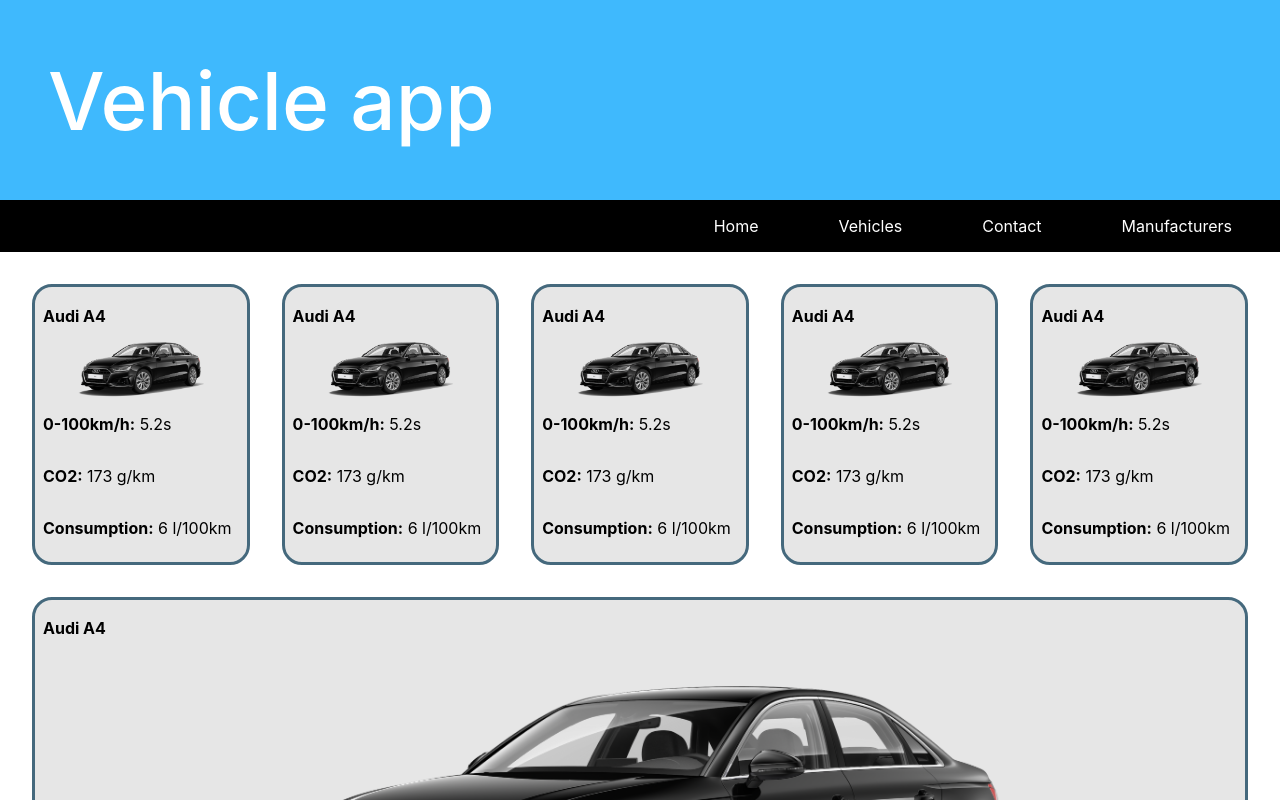
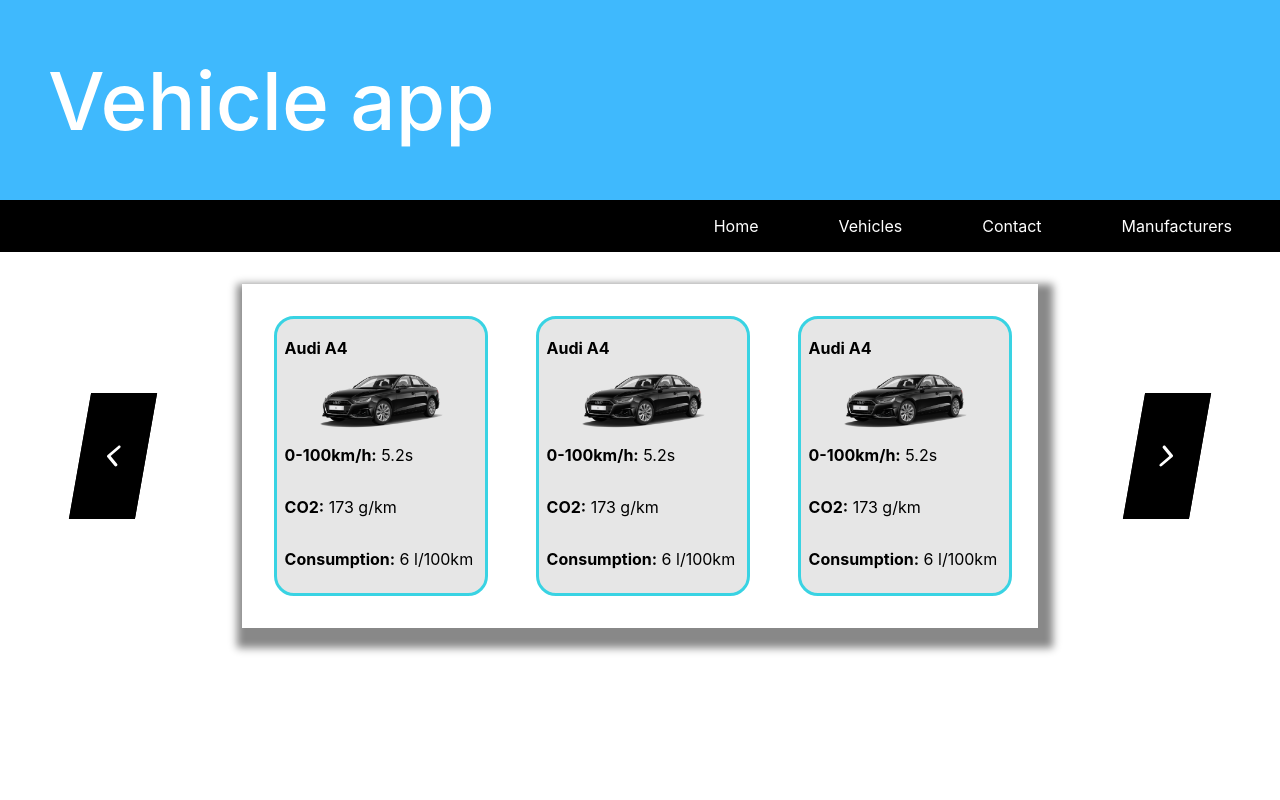
Before and after one commit to Danijel1703/vehicle-app-reactjs, a React (Create React App) app: page / in a window 1280 px wide. Shown: the top 800 px of the page. Built offline with nearby package versions, Linux system fonts and the light colour scheme.

Commit message:
Homepage lista "Newest products" gotova

```diff
--- a/package.json
+++ b/package.json
@@ -9,6 +9,7 @@
     "hamburger-react": "^2.4.1",
     "react": "^17.0.2",
     "react-dom": "^17.0.2",
+    "react-icons": "^4.3.1",
     "react-scripts": "5.0.0",
     "web-vitals": "^2.1.2"
   },
--- a/src/App.css
+++ b/src/App.css
@@ -3,10 +3,55 @@
 }
 
 .newest-cars {
+    box-shadow: 5px 10px 8px 10px #888888;
     display: flex;
-    flex-wrap: wrap;
+    gap: 3rem;
     padding: 2rem;
-    gap: 2rem;
+    overflow-x: hidden;
+    margin-top: 2rem;
+    margin-bottom: 2rem;
+    margin-left: 6rem;
+    margin-right: 6rem;
+    scroll-behavior: smooth;
+}
+
+.newest-cars-section {
+    position: relative;
+    display: flex;
+    align-items: center;
+    overflow-x: auto;
+}
+
+.scroll-right, .scroll-left {
+    width: 10%;
+    height: 30%;
+    display: flex;
+    justify-content: center;
+    align-items: center;
+    color: white;
+    background: black;
+    border:2px solid black;
+    transform: skewX(-10deg);
+}
+
+.scroll-right {
+    margin-right: 5rem;
+}
+
+.scroll-left {
+    margin-left: 5rem;
+}
+
+.scroll-left:hover {
+    transition: 0.3s;
+    color: black;
+    background: white;
+}
+
+.scroll-right:hover {
+    transition: 0.3s;
+    color: black;
+    background: white;
 }
 
 .car-card {
@@ -14,8 +59,8 @@
     background-color: rgba(128, 128, 128, 0.2);
     width: 15vw;
     border-radius: 20px;
-    border: 3px solid #45697D;
-    flex: 1 1 auto;
+    border: 3px solid #39D3E3;
+    flex-shrink: 0;
     display: flex;
     flex-direction: column;
 }
@@ -39,10 +84,33 @@
     font-size: 1rem;
 }
 
+::-webkit-scrollbar {
+    height: 10px;
+    margin-bottom: 2rem;
+}
+
+::-webkit-scrollbar-thumb {
+    background: #888;
+    border-radius: 10px;
+}
+
+::-webkit-scrollbar-thumb:hover {
+    background: #555;
+}
+
+::-webkit-scrollbar-track-piece {
+    background: #f1f1f1;
+}
+
+::-webkit-scrollbar-track-piece:end {
+    margin-right: 200px;
+}
+
+::-webkit-scrollbar-track-piece:start {
+    margin-left: 200px;
+}
+
 @media screen and (max-width: 990px) {
-    .newest-cars {
-        flex-direction: column;
-    }
     .car-card {
         width: 100%;
     }
--- a/src/App.js
+++ b/src/App.js
@@ -1,13 +1,27 @@
 import Layout from './Layouts/Layout'
 import './App.css'
 import AudiA4 from './audi-a4.png'
+import { IoIosArrowBack, IoIosArrowForward } from 'react-icons/io'
 
 function App () {
+  const scroll = (direction) => {
+    const element = document.getElementById('newest-cars-list')
+    if (direction === 'left') {
+      element.scrollLeft += 350
+    } else {
+      element.scrollLeft -= 350
+    }
+  }
+
   return (
     <>
       <Layout>
         <div className='homepage'>
-          <div className='newest-cars'>
+          <div className='newest-cars-section'>
+            <div className='scroll-left' onClick={() => { scroll('right') }}>
+              <IoIosArrowBack size='2rem' />
+            </div>
+            <div className='newest-cars' id="newest-cars-list">
               <div className='car-card'>
                 <h1>Audi A4</h1>
                 <img src={AudiA4} alt='audi' className='car-card-img' />
@@ -51,6 +65,10 @@ function App () {
                 <div><h2>Consumption:</h2><p>&nbsp;6 l/100km</p></div>
               </div>
             </div>
+            <div className='scroll-right' onClick={() => { scroll('left') }}>
+              <IoIosArrowForward size='2rem' />
+            </div>
+          </div>
         </div>
       </Layout>
     </>
--- a/src/Layouts/Layout.js
+++ b/src/Layouts/Layout.js
@@ -20,9 +20,9 @@ const Layout = ({ children }) => {
             <Hamburger toggle={setOpen} toggled={isOpen} direction='left' color='white' size={45} />
         </nav>
         <main>{children}</main>
-        <footer>
+        {/* <footer>
             Footer
-        </footer>
+        </footer> */}
         </>
   )
 }
```
Also changed, not shown: 1 other file (tests, documents, lock files or other folders). Lines whose indentation alone changed are shown as unchanged.
